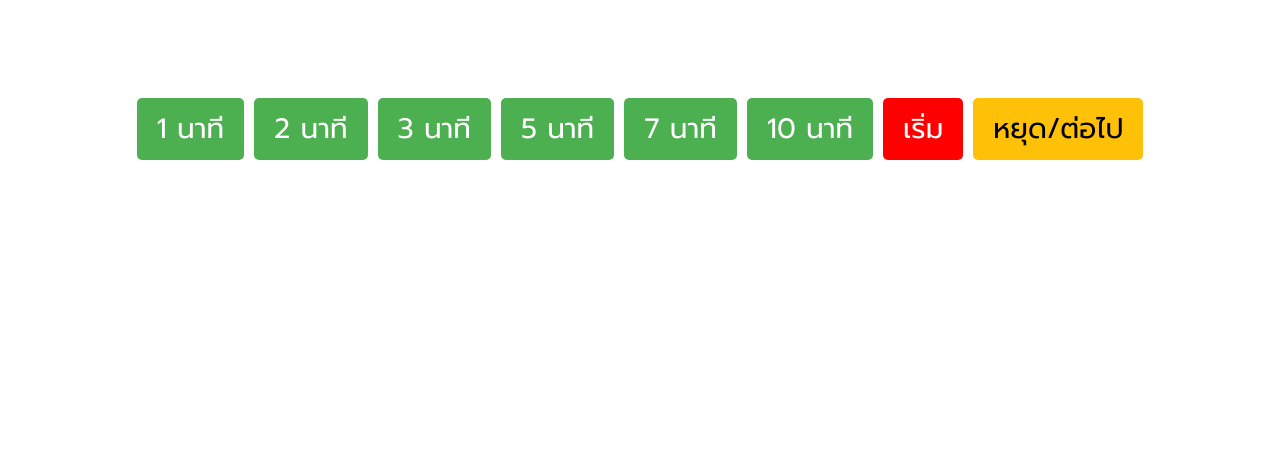
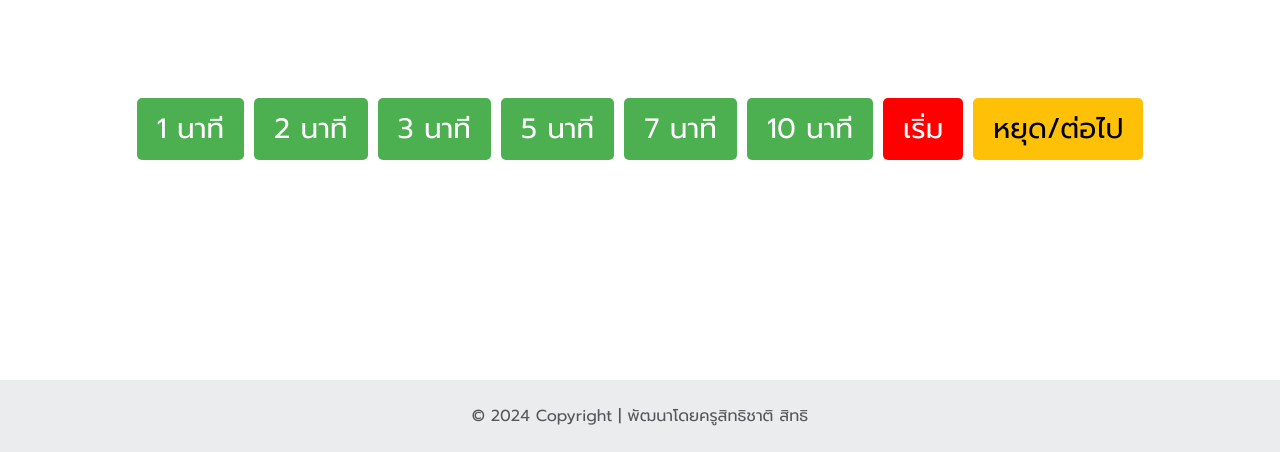
Before and after one commit to sanwithz/EYPT_Clock, a plain HTML site: page index.html in a window 1280 px wide. Shown: the part 444-896 px from the top of the page. Before the commit the page ends 800 px from the top, so only its background shows below. Drawn offline with nearby package versions, Linux system fonts and the light colour scheme; a web font is replaced by a local one.

Commit message:
Update index.html

```diff
--- a/index.html
+++ b/index.html
@@ -216,7 +216,12 @@
 
   </script>
 
-
+<br/>
+<footer class="text-center text-lg-start bg-light text-muted" style="  position: static;left: 0;bottom: 0;width: 100%;">
+  <div class="text-center p-4" style="background-color: rgba(0, 0, 0, 0.05);">
+    © 2024 Copyright  | พัฒนาโดยครูสิทธิชาติ สิทธิ<br/>
+  </div>
+</footer>
 </body>
 
 </html>
```
